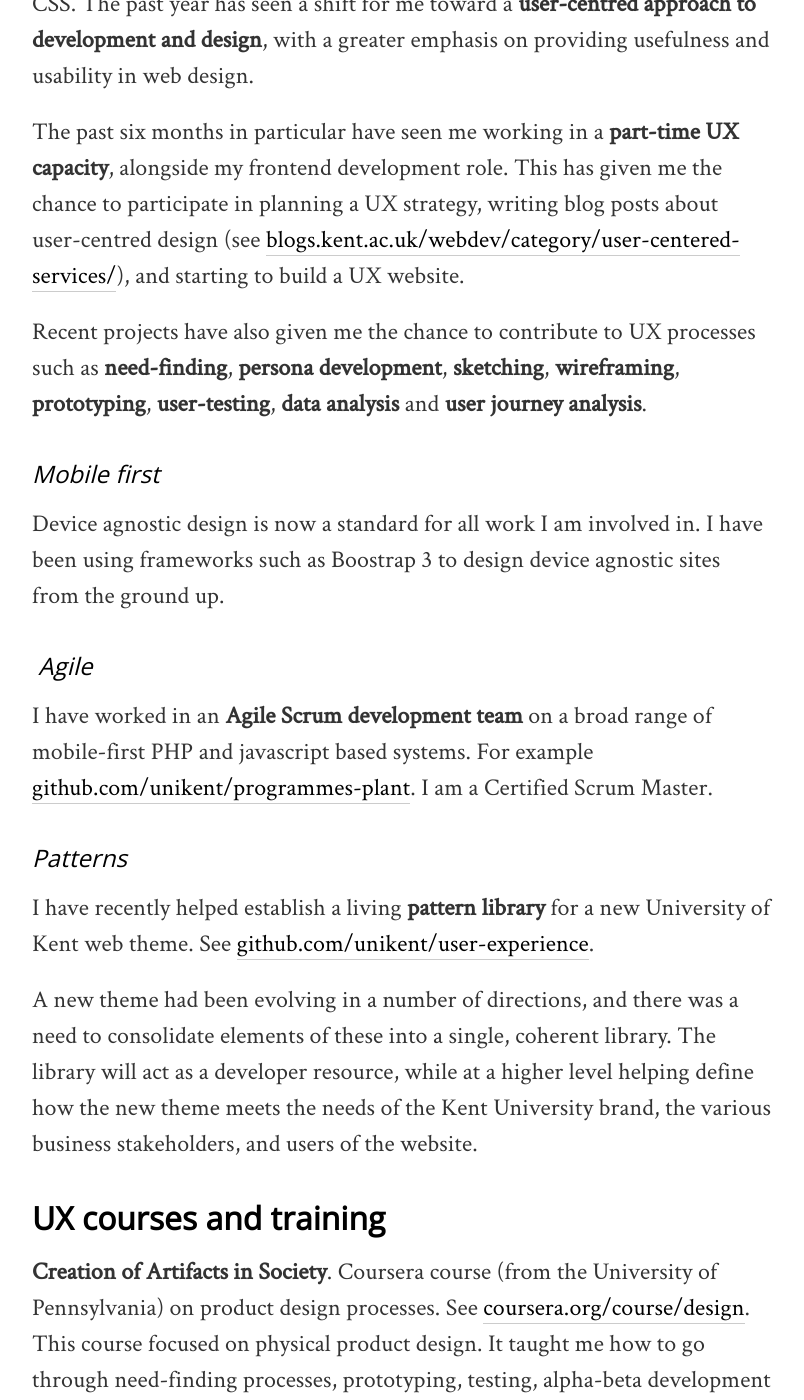
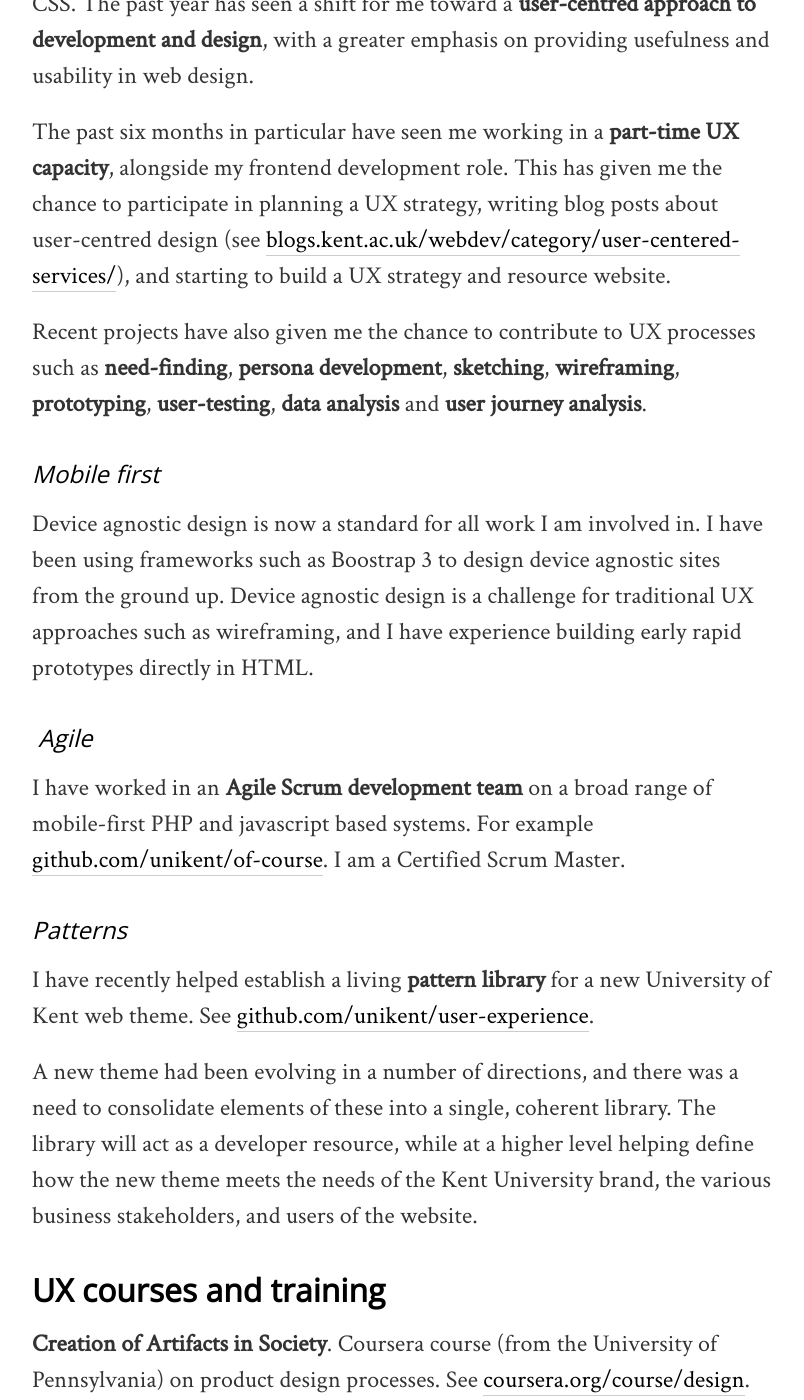
Before and after one commit to matthew-bull/matthew-bull.github.io, a Jekyll site: the page built from about.md, in a window 1280 px wide and 1400 px high, scrolled down 1015 px. Shown: the whole window, without its empty margins (238-1042 px from the left). Built offline with Jekyll 4.4.1, drawn with Linux system fonts in a browser that asks for light colours; nearby versions of some CDN libraries.

Commit message:
text changes

```diff
--- a/about.md
+++ b/about.md
@@ -20,17 +20,17 @@
 
 I am a web developer with 10 years' experience of PHP, javascript, HTML and CSS. The past year has seen a shift for me toward a **user-centred approach to development and design**, with a greater emphasis on providing usefulness and usability in web design.
 
-The past six months in particular have seen me working in a **part-time UX capacity**, alongside my frontend development role. This has given me the chance to participate in planning a UX strategy, writing blog posts about user-centred design (see [blogs.kent.ac.uk/webdev/category/user-centered-services/](http://blogs.kent.ac.uk/webdev/category/user-centered-services/)), and starting to build a UX website.
+The past six months in particular have seen me working in a **part-time UX capacity**, alongside my frontend development role. This has given me the chance to participate in planning a UX strategy, writing blog posts about user-centred design (see [blogs.kent.ac.uk/webdev/category/user-centered-services/](http://blogs.kent.ac.uk/webdev/category/user-centered-services/)), and starting to build a UX strategy and resource website.
 
 Recent projects have also given me the chance to contribute to UX processes such as **need-finding**, **persona development**, **sketching**, **wireframing**, **prototyping**, **user-testing**, **data analysis** and **user journey analysis**.
 
 ### Mobile first
 
-Device agnostic design is now a standard for all work I am involved in. I have been using frameworks such as Boostrap 3 to design device agnostic sites from the ground up.
+Device agnostic design is now a standard for all work I am involved in. I have been using frameworks such as Boostrap 3 to design device agnostic sites from the ground up. Device agnostic design is a challenge for traditional UX approaches such as wireframing, and I have experience building early rapid prototypes directly in HTML.
 
 ### Agile
 
-I have worked in an **Agile Scrum development team** on a broad range of mobile-first PHP and javascript based systems. For example [github.com/unikent/programmes-plant](). I am a Certified Scrum Master.
+I have worked in an **Agile Scrum development team** on a broad range of mobile-first PHP and javascript based systems. For example [github.com/unikent/of-course](). I am a Certified Scrum Master.
 
 ### Patterns
 
```
